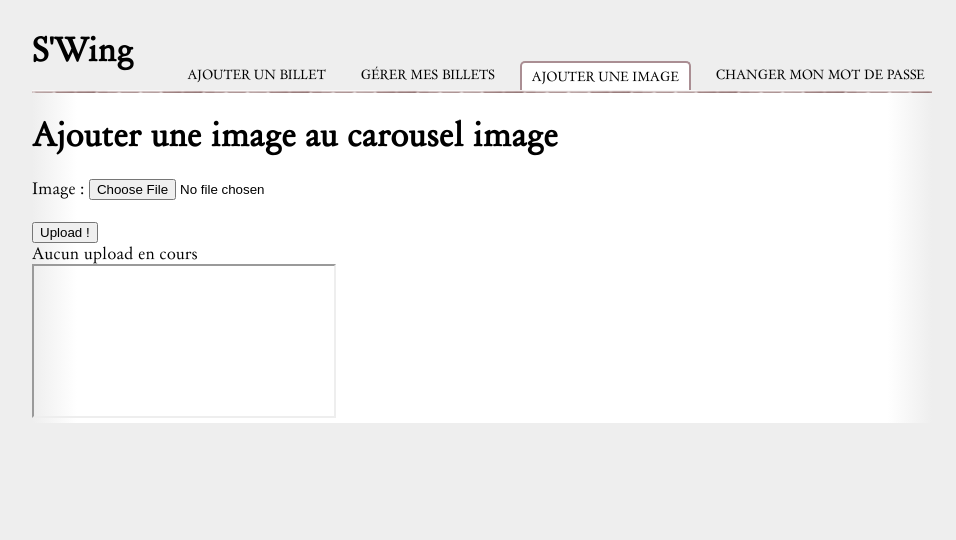
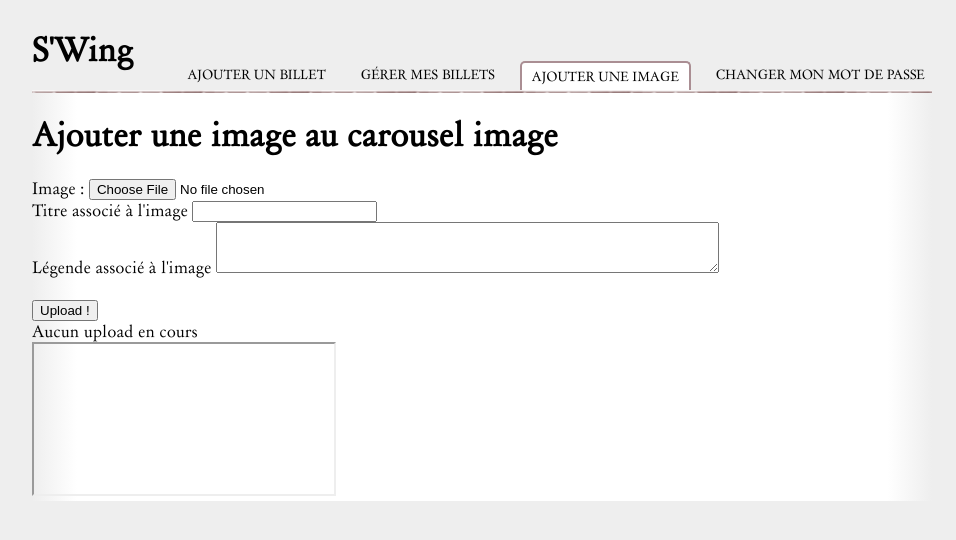
Before and after one commit to evermax/swing, a PHP site: page /gestion_images.php in a window 1280 px wide. Shown: the top 540 px of the page, without its empty margins (158-1114 px from the left). Run offline with PHP 8.4, Linux system fonts and the light colour scheme; the visitor is signed in with stand-in values (Sample User, id 1); some libraries are stand-ins or nearby versions.

Commit message:
Ajout champs pour les images

```diff
--- a/gestion_images.php
+++ b/gestion_images.php
@@ -16,7 +16,11 @@
 
                 		<form id="uploadForm" enctype="multipart/form-data" action="upload.php" target="uploadFrame" method="post">
                             <label for="uploadFile">Image :</label>
-                            <input id="uploadFile" name="uploadFile" type="file" />
+                            <input id="uploadFile" name="uploadFile" type="file" /><br />
+                            <label for="titre">Titre associé à l'image</label>
+                            <input id="titre" name="titre" type="text"/><br />
+                            <label for="legende">Légende associé à l'image</label>
+                            <textarea rows="3" cols="60" name="legende" ></textarea>
                             <br /><br />
                             <input id="uploadSubmit" type="submit" value="Upload !" />
                         </form>
```
